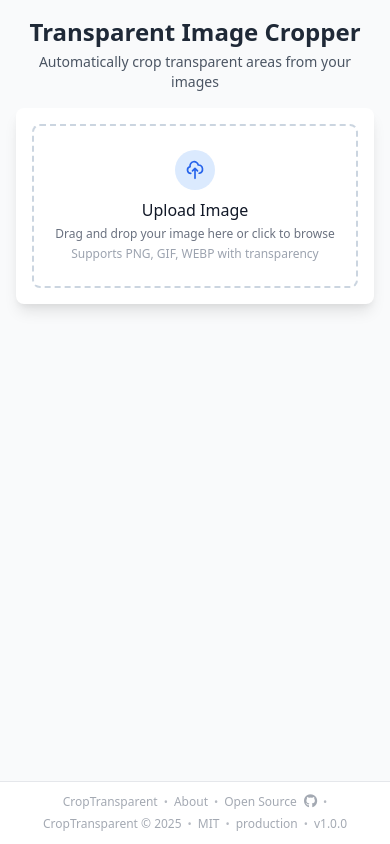
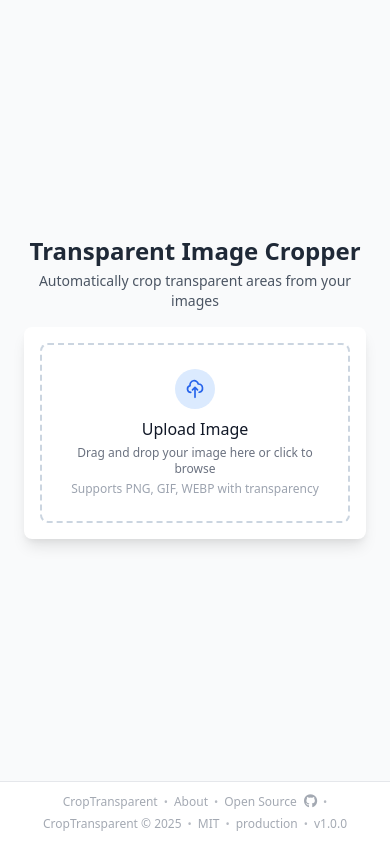
Before and after one commit to Pianonic/CropTransparent, a Flask app: page / in a window 390 px wide. Run offline with Flask 3, Linux system fonts and the light colour scheme.

Commit message:
Enhance layout of index.html for better responsiveness and alignment

```diff
--- a/src/templates/index.html
+++ b/src/templates/index.html
@@ -12,8 +12,8 @@
 </head>
 
 <body class="bg-gray-50 flex flex-col h-screen overflow-hidden">
-    <div class="flex-grow overflow-auto py-4 px-4 md:py-6">
-        <div class="max-w-3xl mx-auto">
+    <div class="flex-grow overflow-auto py-4 px-4 md:py-6 flex flex-row items-center">
+        <div class="max-w-3xl w-full mx-auto px-2 sm:px-4">
             <div class="text-center mb-4 md:mb-6">
                 <h1 class="text-2xl md:text-3xl font-bold text-gray-800 mb-1 md:mb-2">Transparent Image Cropper</h1>
                 <p class="text-sm md:text-base text-gray-600">Automatically crop transparent areas from your images</p>
@@ -22,7 +22,7 @@
             <div class="bg-white rounded-lg shadow-lg p-4 md:p-6">
                 <div id="dropZone" class="drop-zone rounded-lg py-6 md:py-10 px-4 text-center cursor-pointer flex flex-col justify-center items-center">
                     <div
-                        class="flex items-center justify-center h-10 w-10 md:h-12 md:w-12 rounded-full bg-blue-100"> <!-- mx-auto is no longer needed here but doesn't hurt -->
+                        class="flex items-center justify-center h-10 w-10 md:h-12 md:w-12 rounded-full bg-blue-100">
                         <svg class="h-5 w-5 md:h-6 md:w-6 text-blue-600" xmlns="http://www.w3.org/2000/svg" fill="none"
                             viewBox="0 0 24 24" stroke="currentColor">
                             <path stroke-linecap="round" stroke-linejoin="round" stroke-width="2"
```
